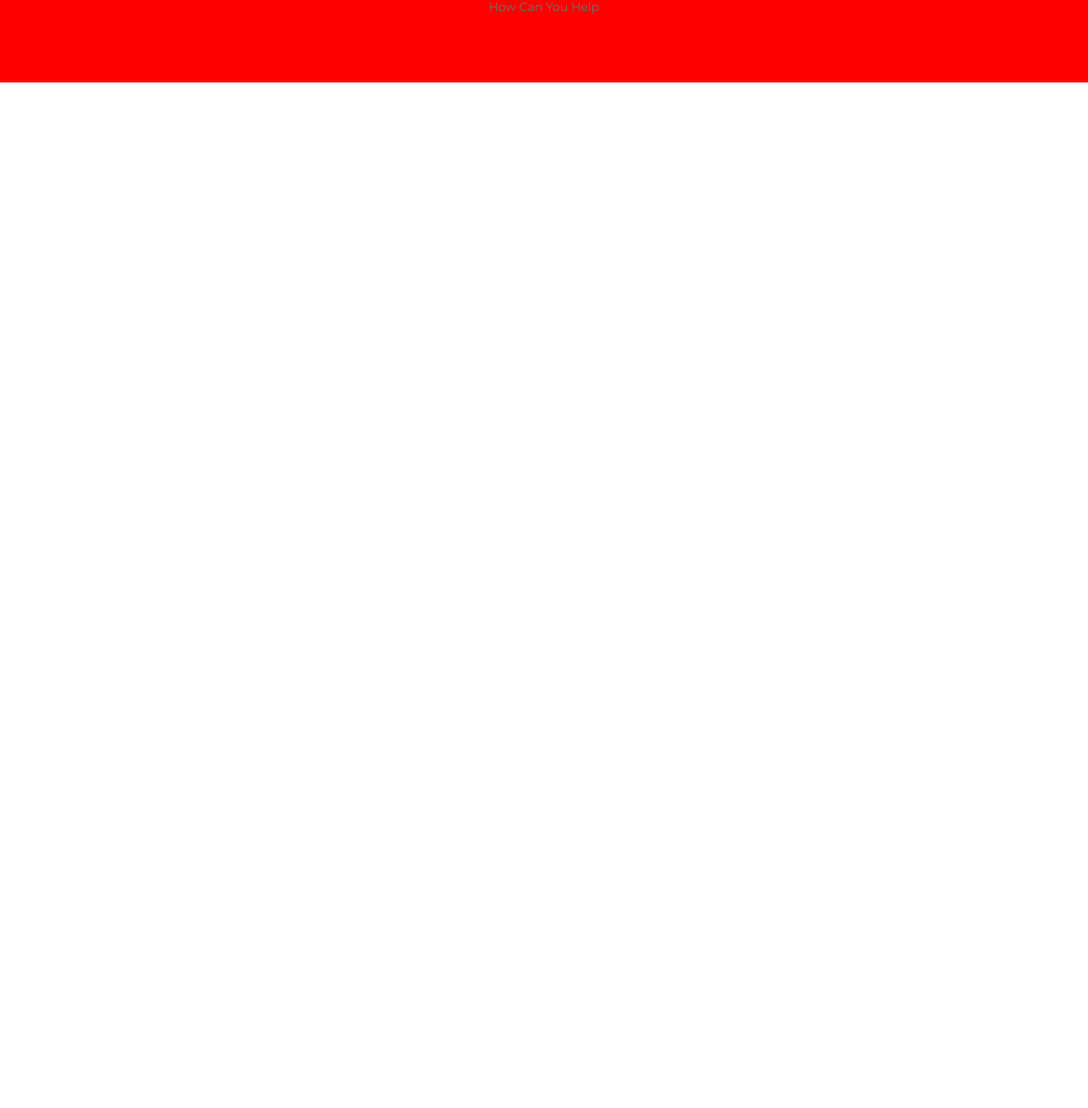
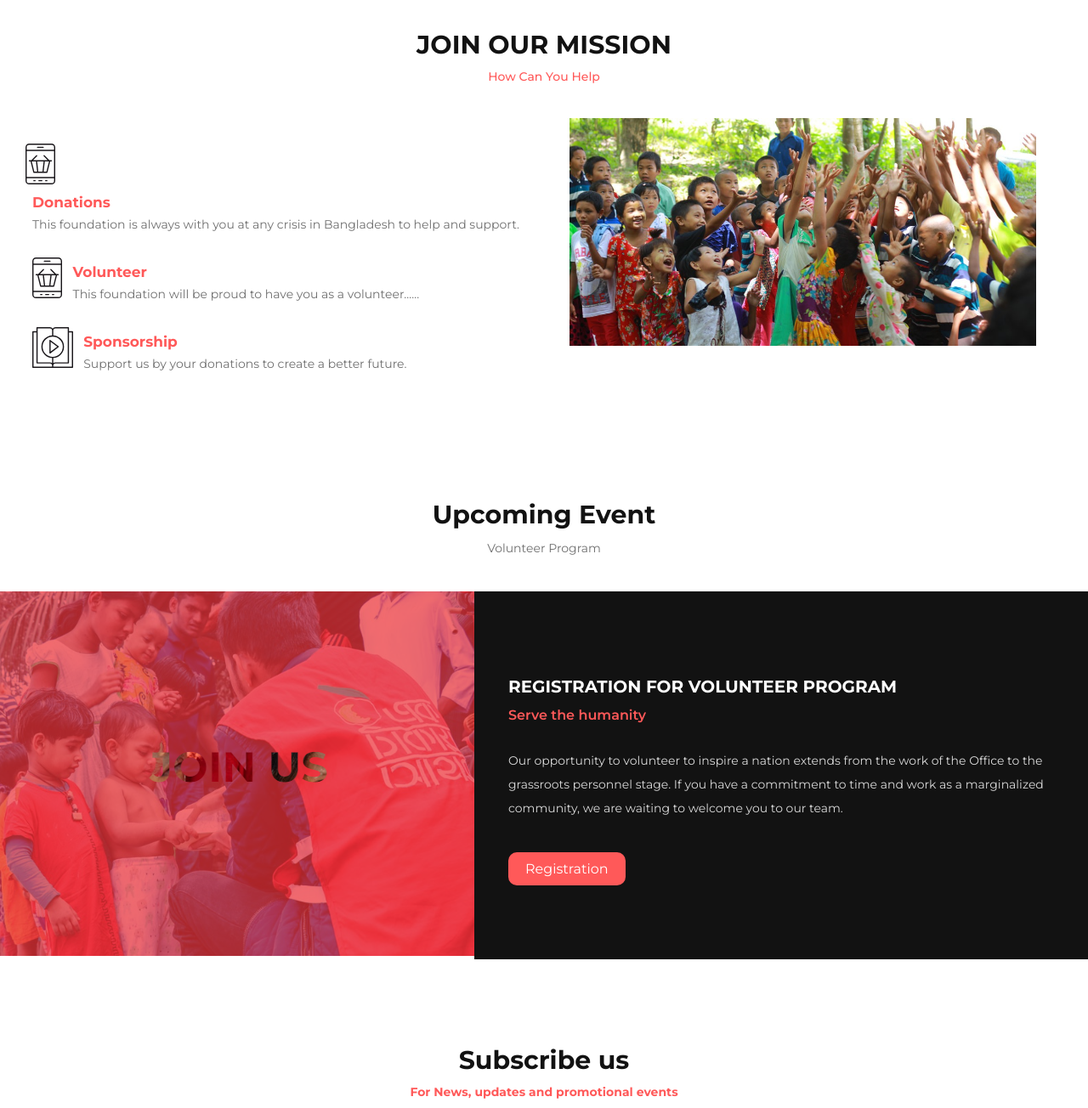
Before and after one commit to adorzamaan/donate-today, a plain HTML site: page index.html in a window 1280 px wide. Shown: the part 1396-2700 px from the top of the page at 85% size. Before the commit the page ends 1493 px from the top, so only its background shows below. Drawn offline with Linux system fonts and the light colour scheme.

Commit message:
Project complete

```diff
--- a/index.html
+++ b/index.html
@@ -18,7 +18,7 @@
 <section id="top_banner" style="background-image:url(images/donation4.jpg);">
     <div class="banner_item">
         <h3>Let’s Help Those Who Are More In Need</h3>
-        <p>Lorem ipsum dolor sit amet, usu cu esse possit referrentur, at eam falli deterruisset. No duo populo animal noluisse, enim</p>
+        <p>Your contribution can provide an orphan child with the education, food, a safe environment to grow, and a secure place to live.</p>
         <a target="_blank" href="#">Donate Now</a>
     </div>
 </section>
@@ -54,7 +54,7 @@
 <section id="donate_plan">
     <div class="sec_title">
         <h2>Our Donate Plan</h2>
-        <p>Lorem ipsum dolor sit amet, usu cu esse possit referrentur, at eam falli deterruisset. No duo populo animal noluisse, enim</p>
+        <p>Provide support to underprivileged section of the society specially extreme poor/ homeless People</p>
     </div>
    <div class="donate_columns">
     <div class="donate_plan_item">
@@ -63,12 +63,12 @@
         <p>We want to inspire a nation with food. <br>Best relation can be created through sharing food.</p>
     </div>
     <div class="donate_plan_item">
-        <img src="icons/food.png" alt="">
+        <img src="icons/shelter.png" alt="">
         <h3>Shelter for a family</h3>
         <p>Provide support to underprivileged section of the society specially extreme poor/ homeless and orphan children .</p>
     </div>
     <div class="donate_plan_item">
-        <img src="icons/food.png" alt="">
+        <img src="icons/Frame-1.png" alt="">
         <h3>Education for a child</h3>
         <p>To become a national treasure by offering free education to children and orphans.</p>
     </div>
@@ -84,9 +84,89 @@
         <h2>JOIN OUR MISSION</h2>
         <p>How Can You Help </p>
     </div>
+<div class="mission_content">
+    <div class="mission_left">
+        <ul>
+            <li"><img src="icons/icon11.svg" alt=""></li>
+            <li>
+                <h3>Donations</h3>
+                <p>This foundation is always with you at any crisis in Bangladesh to help and support.</p>
+            </li>
+            <li><img src="icons/icon11.svg" alt=""></li>
+            <li>
+                <h3>Volunteer</h3>
+                <p>This foundation will be proud to have you as a volunteer......<br></p>
+            </li><br>
+            <li><img src="icons/icon6.svg" alt=""></li>
+            <li>
+                <h3>Sponsorship</h3>
+                <p>Support us by your donations to create a better future.</p>
+            </li>
+        </ul>
+    </div>
+    <div class="mission_right">
+        <img src="images/childreen.jpg" alt="">
+    </div>
+</div>
 </section>
 
 <!-- our_mission part end here -->
+
+<!-- registration_part start here-->
+
+<section id="registration_part">
+    <div class="sec_title">
+        <h2>Upcoming Event</h2>
+        <p>Volunteer Program</p>
+    </div>
+    <div class="registration_content">
+     <div class="registration_left">
+         <img src="images/registration.png" alt="registration">
+     </div>
+     <div class="registration_right">
+         <h3>Registration for volunteer program
+         </h3>
+         <span>Serve the humanity
+         </span>
+         <p>Our opportunity to volunteer to inspire a nation extends from the work of the Office to the grassroots personnel stage. If you have a commitment to time and work as a marginalized community, we are waiting to welcome you to our team.
+         </p>
+         <a target="_blank" href="#">Registration</a>
+     </div>
+    </div>
+ </section>
+
+ <!-- registration_part end here-->
+
+
+
+
+
+<!-- subscribe_part start here -->
+
+<section id="subscribe_part">
+    <div class="sec_title">
+        <h2>Subscribe us
+        </h2>
+        <p>For News, updates and promotional events
+        </p>
+    </div>
+    <div class="input_box">
+        <input type="email" class="amount" placeholder="type your email adress">
+        <a target="_blank" href="#">Subscribe</a>
+    </div>
+  </section>
+
+<!-- subscribe_part start here -->
+
+<!--foooter part start here-->
+
+<footer>
+    <p>Copyright © <a href="#">Charity foundation</a> | 2022<br>
+        A crazy group of people to inspire a nation
+    </p>
+</footer>
+
+<!--foooter part end here-->
 
 
 
--- a/style.css
+++ b/style.css
@@ -16,7 +16,7 @@ a{
     margin: 0 auto;
 }
 .sec_title h2{
-    font-size: 25px;
+    font-size: 30px;
     font-weight: 700;
     color: #121212
     ;
@@ -46,9 +46,10 @@ a{
     color: #ffffff;
 }
 .banner_item p{
-    font-size: 15px;
+    font-size: 13px;
     color: #ffffff;
-    padding: 12px 0px;
+    padding: 16px 0px;
+    display: block;
 }
 .banner_item a{
     background-color: #FF5959;
@@ -116,20 +117,16 @@ a{
 /* donate_plan css part start here */
 
 #donate_plan{
-    padding: 30px 0px 80px;
+    padding: 20px 0px 80px;
+margin-bottom: 100px!important;
 }
-/* .donate_columns{
-    justify-content: center;
-    align-items: center;
-    text-align: center;
-} */
 .donate_plan_item{
     background-color:rgba(79, 157, 166, 0.1);
     width: 30%;
     text-align: center;
     float: left;
     padding: 35px 0px;
-    margin:12px 20px;
+    margin:12px 15px 90px!important;
 }
 .donate_plan_item:nth-child(2){
     background-color: rgba(255, 89, 89, 0.1);
@@ -147,16 +144,150 @@ a{
     font-size: 12px;
     color: #707070;
 }
-/* donate_plan css part start here */
+/* donate_plan css part end here */
 
 
 /* our_mission css part start  here */
 
 .our_mission{
-    padding: 40px 0px!important;
-    margin-top: 80px!important;
-    background-color:red;
+  padding: 40px 0px;
+  margin-top: 30px;
 }
-.our_mission .sec_title{
-    padding-top: 30px;
+.our_mission .sec_title p{
+    font-size: 14px;
+    color: #FF5959;
+    padding:10px 0px;
+    font-weight: 500;
 }
+
+.mission_content{
+    display: flex;
+    flex-wrap: nowrap;
+}
+.mission_content .mission_left{
+    width: 50%;
+    padding: 30px;
+}
+.mission_left ul li{
+    display: inline-block;
+    margin-left: 8px;
+    margin-bottom: 30px;
+}
+.mission_left ul li h3{
+    color: #FF5959;
+    font-size: 17px;
+    font-weight: 700;
+    padding:7px 0px;
+}
+.mission_left ul li p{
+    font-size: 14px;
+    color: #707070;
+}
+.mission_right{
+    width: 50%;
+}
+.mission_right img{
+    width: 90%;
+}
+/* our_mission css part end  here */
+
+/* registration_part css start here */
+
+#registration_part{
+    padding: 20px 0px 30px;
+}
+#registration_part .sec_title p{
+    padding: 12px 0px;
+}
+.registration_content{
+    display: flex;
+    flex-wrap: nowrap;
+}
+.registration_right{
+    padding:100px 40px 40px;
+    background-color: #121212;
+}
+.registration_right h3{
+    font-weight: 700;
+    color: #ffffff;
+    font-size:20px;
+    text-transform: uppercase;
+}
+.registration_right span{
+    color: #FF5959;
+    font-size: 16px;
+    font-weight: 600;
+    padding: 12px 0px;
+    display: block;
+}
+.registration_right p{
+    font-size: 14px;
+    line-height: 28px;
+    color: #D9D9D9;
+    margin: 18px 0px;
+}
+.registration_right a{
+    background-color: #FF5959;
+    color: #ffffff;
+    padding: 10px 20px;
+    margin-top: 20px;
+    display: inline-block;
+    border-radius: 10px;
+}
+/* registration_part css end here */
+
+
+/* subscribe_part css start here */
+
+#subscribe_part{
+    padding: 40px 0px;
+    text-align: center;
+}
+#subscribe_part .sec_title p{
+    padding: 10px 0px;
+    font-weight: 700;
+    color: #FF5959;
+    font-weight: 19px;
+
+}
+#subscribe_part .input_box{
+    background-color: #FFF4D6;
+    width: 700px;
+    padding: 80px;
+    margin: 0 auto;
+    box-shadow: rgba(149, 157, 165, 0.2) 0px 8px 24px;
+}
+#subscribe_part .input_box .amount{
+    background-color: #D9D9D9;
+    padding: 13px 90px;
+    display: inline-block;
+    text-align: left;
+    text-transform: capitalize;
+    margin: 0 auto;
+    border: none;
+}
+#subscribe_part .input_box a{
+    margin-top: 20px;
+    display: inline-block;
+    border-radius: 0px;
+    margin-left: -5px;
+}
+/* subscribe_part css end here */
+
+/* footer css part start here */
+
+footer{
+    margin-top: 30px;
+    background-color: #121212;
+    padding: 40px 0px;
+    text-align: center;
+    color: #ffffff;
+}
+footer p{
+    font-size: 14px;
+    line-height: 25px;
+}
+footer p a{
+    color: #FF5959;
+}
+/* footer css part end here */
```
Also changed, not shown: images/registration.png (added).
